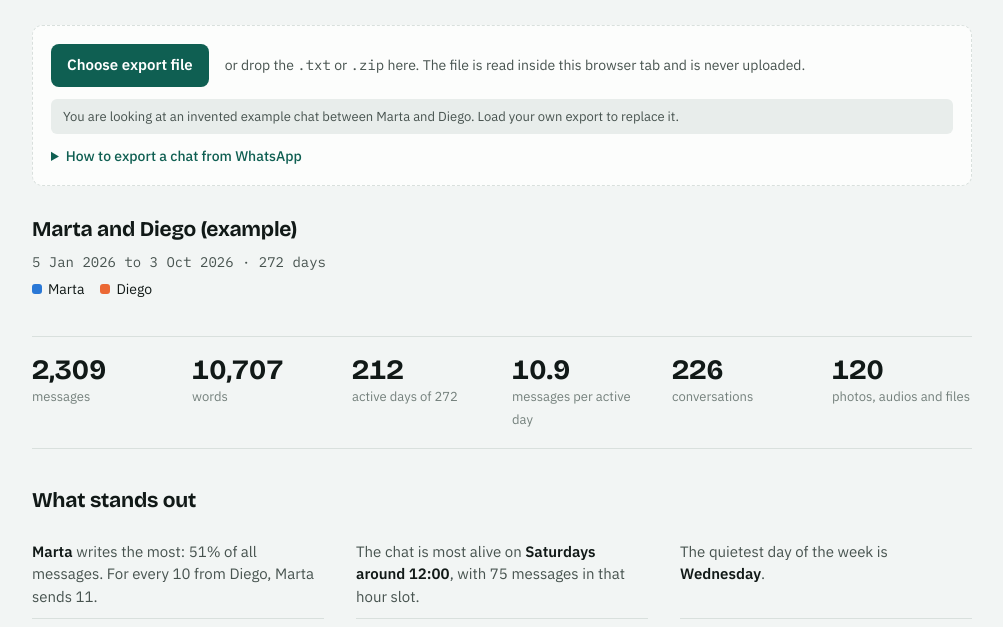
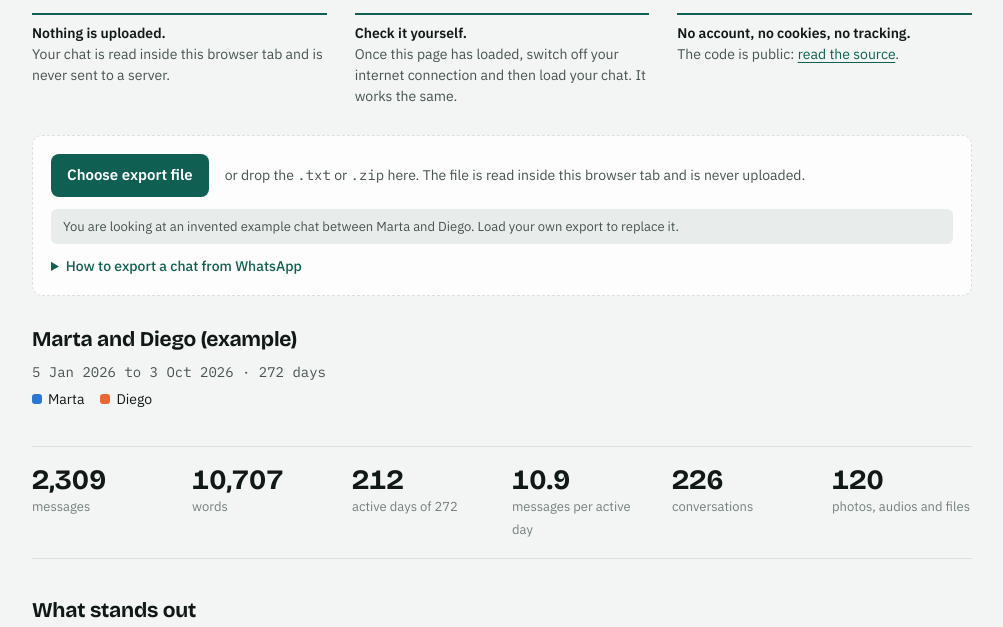
Before and after one commit to nicolasfeoli/whatsapp-chat-analyzer, a website built with Vite: page index.html in a window 1280 px wide. Shown: the part 126-753 px from the top of the page, without its empty margins (138-1141 px from the left). Built offline with nearby package versions, Linux system fonts and the light colour scheme.

Commit message:
Add trust points to the page top and link the live site
Value
-----
The page asks people to load a private chat, but the reasons to trust
it were a clause next to the file picker and a paragraph in the
footer. A visitor now reads them before the file picker, and one of
them is a test they can run themselves instead of a promise.

The site is also live on GitHub Pages now, which the README, the page
metadata and the roadmap did not reflect.

Changes
-------
Page
- Three trust points under the title: nothing is uploaded; switch off
  the internet connection after the page loads and it still works; no
  account, cookies or tracking, with a link to the source.
- og:url points at the live URL.

Docs
- README: "Try it live" link at the top; screenshots retaken because
  the top of the page changed.
- ROADMAP: records that the repository is public and the page was
  first deployed on 2026-10-07, and drops the steps that are done.

Tests
-----
`npm run check` passes (1,520 tests, lint, format, type check, build).

The offline claim was checked by hand in headless Firefox against the
built page: the page was loaded, the server stopped, and an invented
chat then loaded and analysed correctly. With the server running, the
same load used the Web Worker. Neither run is part of the suite.

The code uses no cookies and no browser storage (no localStorage,
sessionStorage, IndexedDB or document.cookie in src/).

Not covered: the live site only changes when the Pages workflow is
run again by hand.

```diff
--- a/index.html
+++ b/index.html
@@ -15,6 +15,7 @@
       content="See who writes most, when a chat is alive and how fast each person replies. Your WhatsApp export is read inside the browser and never uploaded."
     />
     <meta property="og:type" content="website" />
+    <meta property="og:url" content="https://nicolasfeoli.github.io/whatsapp-chat-analyzer/" />
     <meta property="og:title" content="WhatsApp Chat Analyzer" />
     <meta
       property="og:description"
@@ -33,6 +34,24 @@
           Load a chat export from your phone and see who writes most, when the chat is alive, how
           fast each person replies, and which words and emojis define it.
         </p>
+        <ul class="trust-points" aria-label="Why it is safe to load a private chat here">
+          <li>
+            <strong>Nothing is uploaded.</strong>
+            Your chat is read inside this browser tab and is never sent to a server.
+          </li>
+          <li>
+            <strong>Check it yourself.</strong>
+            Once this page has loaded, switch off your internet connection and then load your chat.
+            It works the same.
+          </li>
+          <li>
+            <strong>No account, no cookies, no tracking.</strong>
+            The code is public:
+            <a href="https://github.com/nicolasfeoli/whatsapp-chat-analyzer" rel="noopener"
+              >read the source</a
+            >.
+          </li>
+        </ul>
       </header>
 
       <div class="loader" id="loader">
--- a/src/styles/main.css
+++ b/src/styles/main.css
@@ -153,6 +153,30 @@ p {
 .lede {
   color: var(--ink-2);
   max-width: 62ch;
+}
+/* Reasons to trust the page with a private chat, stated before the file picker. */
+.trust-points {
+  list-style: none;
+  margin: 8px 0 0;
+  padding: 0;
+  display: grid;
+  grid-template-columns: repeat(auto-fit, minmax(230px, 1fr));
+  gap: 12px 28px;
+  font-size: 14px;
+  color: var(--ink-2);
+}
+.trust-points li {
+  border-top: 2px solid var(--accent);
+  padding-top: 8px;
+}
+.trust-points strong {
+  display: block;
+  color: var(--ink);
+  font-weight: 600;
+}
+.trust-points a {
+  color: var(--accent);
+  text-underline-offset: 3px;
 }
 .monospace {
   font-family: var(--mono);
```
Also changed, not shown: ROADMAP.md (+4 -4 lines), README.md, docs/screenshot-dark.png, docs/screenshot-light.png.
